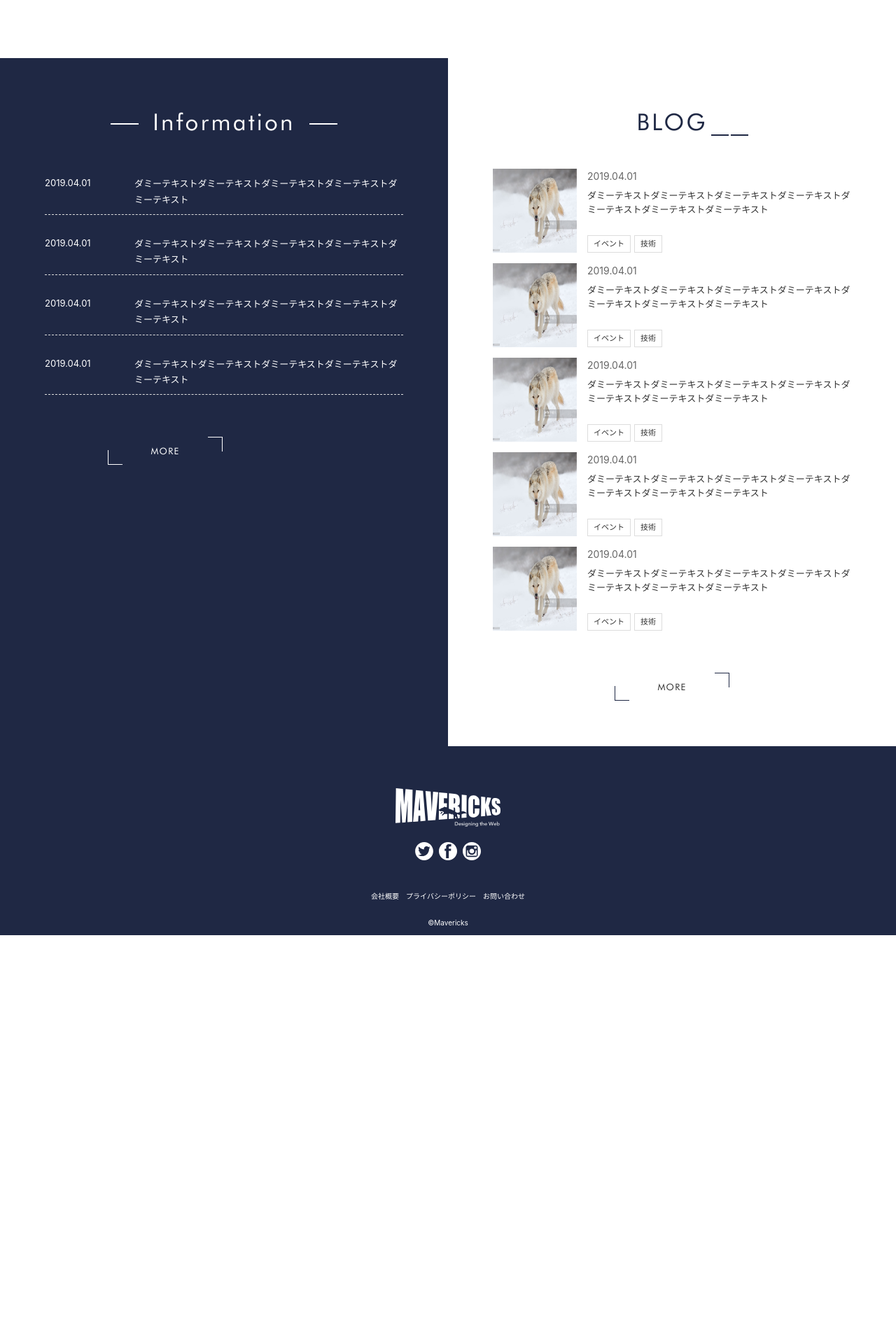
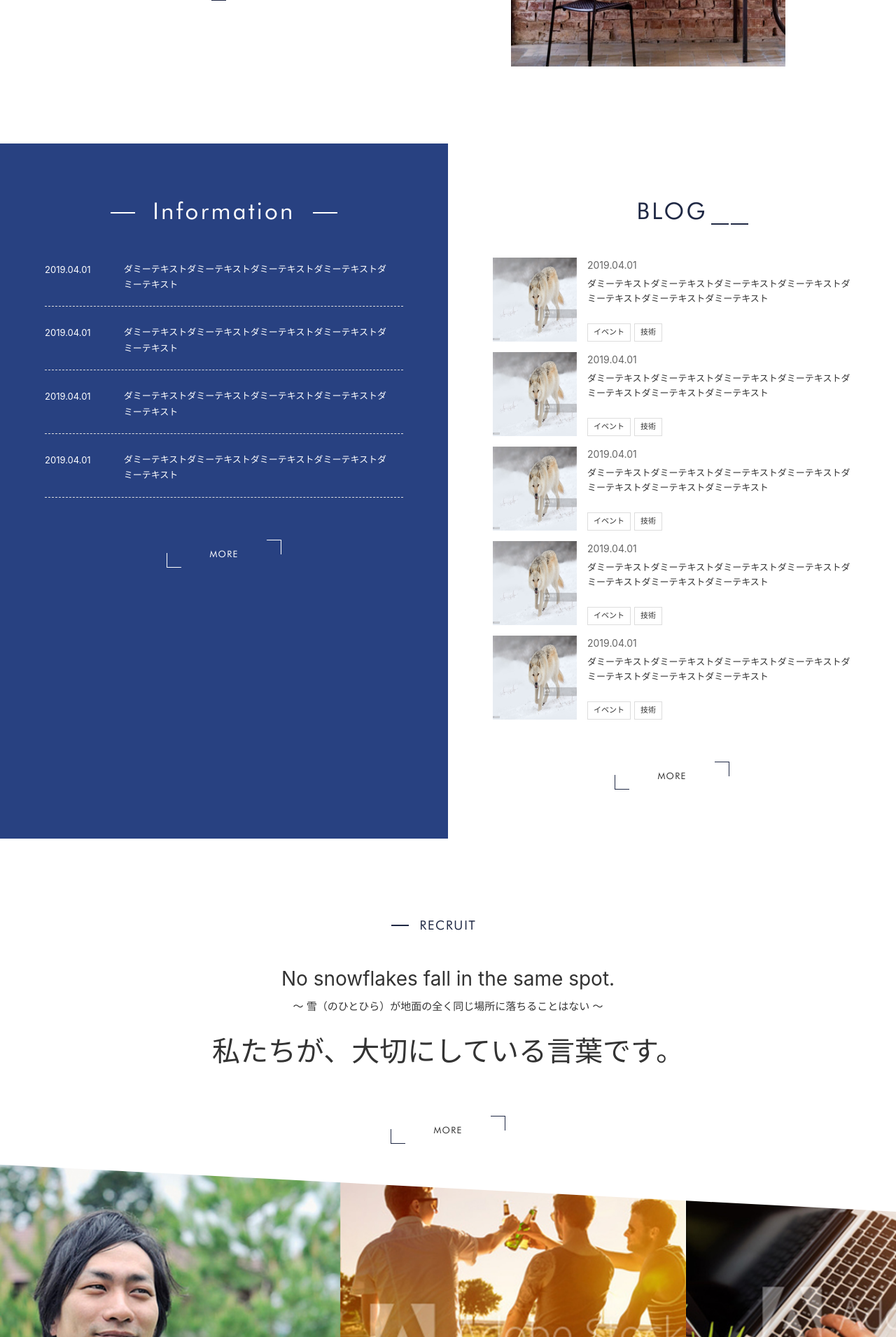
Before and after one commit to furutaman/mavericks, a PHP site: page / in a window 1280 px wide. Shown: the part 2890-4800 px from the top of the page at 70% size. Before the commit the page ends 4226 px from the top, so only its background shows below. Run offline with PHP 8.4, Linux system fonts and the light colour scheme.

Commit message:
トップページ　コンテンツ作成（PC画面一旦全て作成）

```diff
--- a/app/product/assets/css/common.css
+++ b/app/product/assets/css/common.css
@@ -994,7 +994,7 @@
 header {
   position: relative;
   margin: 72px 0 0 0;
-  padding: 0 66px;
+  padding: 0 70px;
 }
 
 .logo {
@@ -1043,7 +1043,7 @@
 .gn_twitter {
   position: absolute;
   right: 75px;
-  bottom: -45px;
+  bottom: -44px;
 }
 
 .gn_twitter img {
@@ -1053,7 +1053,7 @@
 .gn_fb {
   position: absolute;
   right: 39px;
-  bottom: -45px;
+  bottom: -44px;
 }
 
 .gn_fb img {
@@ -1063,7 +1063,7 @@
 .gn_insta {
   position: absolute;
   right: 3px;
-  bottom: -45px;
+  bottom: -44px;
 }
 
 .gn_insta img {
@@ -1102,8 +1102,8 @@
   margin: 13px 0 0 0;
   border: solid 15px #fff;
   background: #1f2844;
-  -webkit-transition: .3s;
-  transition: .3s;
+  -webkit-transition: .6s;
+  transition: .6s;
 }
 
 .gn--clone.active {
@@ -1174,8 +1174,8 @@
   position: fixed;
   top: 0;
   right: -50px;
-  -webkit-transition: .3s;
-  transition: .3s;
+  -webkit-transition: .6s;
+  transition: .6s;
   z-index: 2;
 }
 
@@ -1325,6 +1325,7 @@
 footer
 ------- */
 footer {
+  margin: 150px 0 0;
   padding: 60px 0 10px;
   background: #1f2844;
 }
--- a/app/product/assets/css/top.css
+++ b/app/product/assets/css/top.css
@@ -54,7 +54,7 @@
   position: relative;
   width: 100%;
   height: 750px;
-  margin: 45px 0 0;
+  margin: 50px 0 0;
   background: url("../img/img_main.jpg") no-repeat;
   -webkit-background-size: cover;
           background-size: cover;
@@ -130,8 +130,7 @@
 コンセプト
 ------- */
 .wrap_concept {
-  margin: 40px 0 0;
-  padding: 40px;
+  margin: 80px 0 100px;
 }
 
 .wrap_concept p {
@@ -139,7 +138,7 @@
 }
 
 .title_concept {
-  margin: 0 0 0 30px;
+  margin: 0 0 0 70px;
   padding: 13px 0 13px 25px;
   border-left: solid 3px #1f2844;
   font-size: 25.6px;
@@ -191,7 +190,7 @@
   top: 0;
   left: 0;
   width: 85%;
-  height: 350px;
+  height: 500px;
   background: url("../img/img_member.jpg") no-repeat;
   -webkit-background-size: cover;
           background-size: cover;
@@ -203,9 +202,9 @@
   display: block;
   position: absolute;
   top: 0;
-  right: 0;
+  right: -20px;
   width: 200px;
-  height: 350px;
+  height: 500px;
   background: #fff;
   -webkit-transform: skewX(-15deg) translateX(50px);
       -ms-transform: skewX(-15deg) translateX(50px);
@@ -216,7 +215,7 @@
   position: relative;
   float: right;
   width: 65%;
-  margin: 50px 0 0;
+  margin: 100px 0 0;
   padding: 50px 0 50px 200px;
   z-index: 1;
 }
@@ -241,6 +240,7 @@
   font-size: 24px;
   font-size: 1.5rem;
   line-height: 2.2;
+  letter-spacing: 0.1em;
   color: #fff;
 }
 
@@ -249,8 +249,8 @@
   margin: 0 0 0 60px;
   color: #fff;
   font-weight: normal;
-  font-size: 52.8px;
-  font-size: 3.3rem;
+  font-size: 59.2px;
+  font-size: 3.7rem;
   letter-spacing: 0.1em;
 }
 
@@ -370,8 +370,8 @@
 
 .wrap_info {
   width: 50%;
-  padding: 65px 5%;
-  background: #1f2844;
+  padding: 70px 5%;
+  background: #284181;
 }
 
 .title_info {
@@ -395,7 +395,7 @@
   position: absolute;
   top: 22px;
   left: -60px;
-  width: 40px;
+  width: 35px;
   height: 2px;
   background: #fff;
 }
@@ -406,7 +406,7 @@
   position: absolute;
   top: 22px;
   right: -60px;
-  width: 40px;
+  width: 35px;
   height: 2px;
   background: #fff;
 }
@@ -416,12 +416,13 @@
   display: -ms-flexbox;
   display: flex;
   margin: 0 0 20px;
-  padding: 10px 0;
+  padding: 5px 0 20px;
   border-bottom: dashed 1px #ddd;
 }
 
 .wrap_info dl dt {
   width: 20%;
+  margin: 2px 0 0;
   font-size: 20.8px;
   font-size: 1.3rem;
   color: #fff;
@@ -429,7 +430,7 @@
 
 .wrap_info dl dd {
   width: 75%;
-  margin: 0 0 0 5%;
+  margin: 0 0 0 2%;
 }
 
 .wrap_info dl dd a {
@@ -477,7 +478,7 @@
 
 .wrap_blog {
   width: 50%;
-  padding: 65px 5%;
+  padding: 70px 5%;
 }
 
 .title_blog {
@@ -576,6 +577,112 @@
   font-size: 1.1rem;
 }
 
+/* -------
+リクルート
+------- */
+.wrap_recruit {
+  margin: 110px 0 0;
+}
+
+.wrap_recruit p {
+  text-align: center;
+}
+
+.wrap_recruit p:nth-of-type(1) {
+  margin: 0 0 5px;
+  font-size: 44.8px;
+  font-size: 2.8rem;
+}
+
+.wrap_recruit p:nth-of-type(2) {
+  margin: 0 0 20px;
+  font-size: 24px;
+  font-size: 1.5rem;
+}
+
+.wrap_recruit p:nth-of-type(3) {
+  font-size: 64px;
+  font-size: 4.0rem;
+}
+
+.title_recruit {
+  position: relative;
+  margin: 0 0 40px;
+  text-align: center;
+  color: #1f2844;
+  font-weight: normal;
+  font-size: 28.8px;
+  font-size: 1.8rem;
+  letter-spacing: 0.1em;
+}
+
+.title_recruit span {
+  position: relative;
+}
+
+.title_recruit span:before {
+  content: "";
+  display: block;
+  position: absolute;
+  top: 10px;
+  left: -40px;
+  width: 25px;
+  height: 2px;
+  background: #1f2844;
+}
+
+/* -------
+ギャラリー
+------- */
+.gallery_upper {
+  position: relative;
+  margin: 20px 0 0;
+  line-height: 0;
+  overflow: hidden;
+}
+
+.gallery_upper:before {
+  content: "";
+  display: block;
+  position: absolute;
+  top: -50px;
+  left: 0;
+  width: 120%;
+  height: 100px;
+  background: #fff;
+  -webkit-transform: rotate(3deg);
+      -ms-transform: rotate(3deg);
+          transform: rotate(3deg);
+}
+
+.gallery_upper img {
+  height: auto;
+}
+
+.gallery_lower {
+  position: relative;
+  line-height: 0;
+  overflow: hidden;
+}
+
+.gallery_lower:before {
+  content: "";
+  display: block;
+  position: absolute;
+  bottom: -50px;
+  right: 0;
+  width: 120%;
+  height: 100px;
+  background: #fff;
+  -webkit-transform: rotate(3deg);
+      -ms-transform: rotate(3deg);
+          transform: rotate(3deg);
+}
+
+.gallery_lower img {
+  height: auto;
+}
+
 @media only screen and (max-width: 768px) {
   .wrap_main_img {
     padding: 0 10px;
--- a/app/product/index.html
+++ b/app/product/index.html
@@ -103,8 +103,8 @@
     <div class="main-img_info u-clearfix">
       <a href="#" class="arrow_downward"></a>
       <dl>
-        <dt>2018.04.01</dt>
-        <dd><a href="#">サイトオープンのごあいさつ</a></dd>
+        <dt>2019.04.01</dt>
+        <dd><a href="#">Webアクセシビリティに対応したサイトについて</a></dd>
       </dl>
     </div>
   </div>
@@ -165,7 +165,7 @@
         <dt>2019.04.01</dt>
         <dd><a href="#">ダミーテキストダミーテキストダミーテキストダミーテキストダミーテキスト</a></dd>
       </dl>
-      <a href="#" class="btn_more--white">MORE</a>
+      <a href="#" class="btn_more--white--center">MORE</a>
     </section>
 
     <section class="wrap_blog">
@@ -232,6 +232,31 @@
 
   </div>
 
+
+  <!-- Recruit -->
+  <section class="wrap_recruit">
+    <h2 class="title_recruit"><span>RECRUIT</span></h2>
+    <p>No snowflakes fall in the same spot.</p>
+    <p>〜 雪（のひとひら）が地面の全く同じ場所に落ちることはない 〜</p>
+    <p>私たちが、大切にしている言葉です。</p>
+    <a href="#" class="btn_more">MORE</a>
+  </section>
+
+
+  <!-- Gallery -->
+  <section class="wrap_gallery">
+    <div class="gallery_upper">
+      <img src="/assets/img/img_gallery_01.jpg" alt="" width="38%"><!--
+      --><img src="/assets/img/img_gallery_02.jpg" alt="" width="38.6%"><!--
+      --><img src="/assets/img/img_gallery_03.jpg" alt="" width="23.4%">
+    </div>
+    <div class="gallery_lower">
+      <img src="/assets/img/img_gallery_04.jpg" alt="" width="24.54%"><!--
+      --><img src="/assets/img/img_gallery_05.jpg" alt="" width="23.03%"><!--
+      --><img src="/assets/img/img_gallery_06.jpg" alt="" width="52.43%">
+    </div>
+  </section>
+
 </main><!-- /main -->
 
 
```
Also changed, not shown: app/product/contact/complete.php (deleted, +0 -41 lines), app/product/contact/index.php (deleted, +0 -78 lines), app/product/contact/mail.php (deleted, +0 -98 lines), app/product/page02/index.html (deleted, +0 -32 lines), app/src/assets/sass/_common_pc.scss (+7 -6 lines), app/src/assets/sass/_top_pc.scss (+105 -16 lines), app/product/assets/img/img_gallery_01.jpg, app/product/assets/img/img_gallery_02.jpg, app/product/assets/img/img_gallery_03.jpg, app/product/assets/img/img_gallery_04.jpg, app/product/assets/img/img_gallery_05.jpg, app/product/assets/img/img_gallery_06.jpg.
